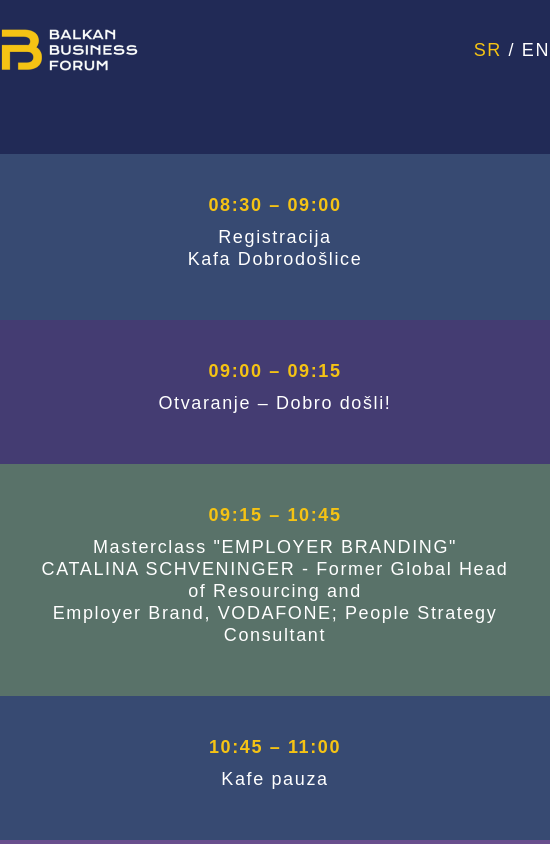
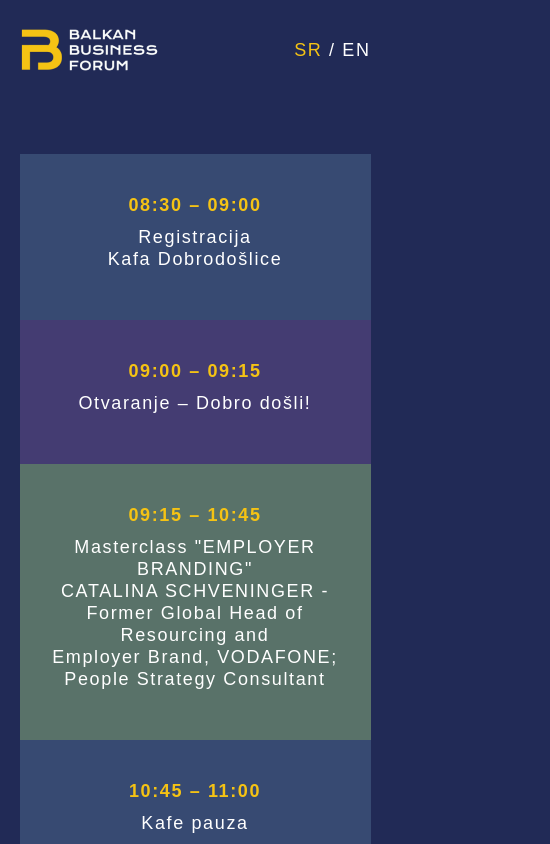
Before and after one commit to StefanStojanovic2003/BBF-Timeline, a React (Create React App) app: page / in a window 390 px wide. Shown: the top 844 px of the page, 550 px wide, since content can reach past the window. Built offline with nearby package versions, Linux system fonts and the light colour scheme.

Commit message:
Responsive Update

```diff
--- a/src/App.css
+++ b/src/App.css
@@ -180,12 +180,6 @@ img {
 
 @media only screen and (max-width: 620px){
   .contentBox {
-    width: 550px;
+    width: 90%
   }
 }
-
-@media only screen and (max-width: 570px){
-  .contantBox {
-    width: 70%;
-  }
-}
```
